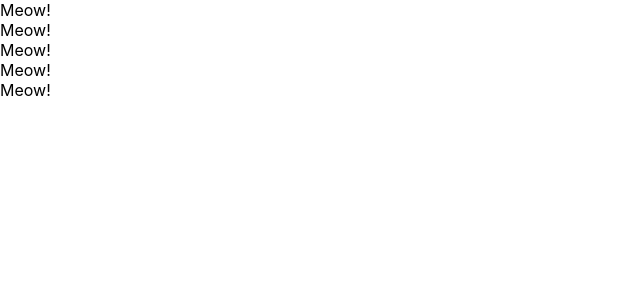
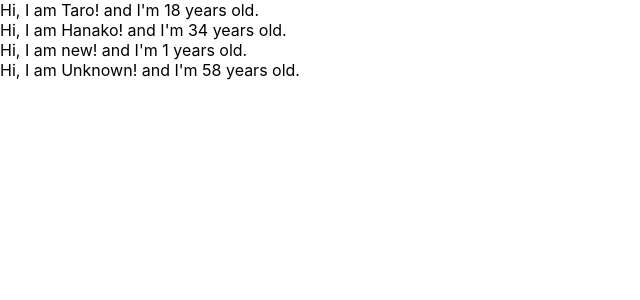
Before and after one commit to tomoshin02/udemy-react-redux-crud-application, a React (Create React App) app: page / in a window 1280 px wide. Shown: the top 300 px of the page, without its empty margins (0-640 px from the left). Built offline with nearby package versions, Linux system fonts and the light colour scheme.

Commit message:
create props and defaultProps.

```diff
--- a/src/App.js
+++ b/src/App.js
@@ -1,32 +1,34 @@
 import React from 'react';
 
+const App = () => {
+  const profiles = [
+    {name:"Taro", age: 18},
+    {name:"Hanako", age: 34},
+    {name:"new"},
+    {age:58}
 
-
-// class App extends Component {
-//   render() {
-//     return (
-//       <React.Fragment>
-//        <label htmlFor="bar">bar</label>
-//        <input type= "text" onChange={() => {console.log("It was changed.")}} />
-//     </React.Fragment>
-//     )
-//   }
-// }
-
-const App =() => {
-  return  <div>
-    <Cat />
-    <Cat />
-    <Cat />
-    <Cat />
-    <Cat />
+  ]
+  return (
+    <div>
+    {
+      profiles.map((profile, index) => {
+      return (
+      <User name={profile.name} age={profile.age} key={index}/>
+    )
+      }
+    )
+  }
   </div>
+  )
 }
 
-const Cat = () => {
-  return <div>Meow!</div>
+const User = (props) => {
+  return <div>Hi, I am {props.name}! and I'm {props.age} years old.</div>
 }
 
-
+User.defaultProps = {
+  name:"Unknown",
+  age:1
+}
 
 export default App;
```
